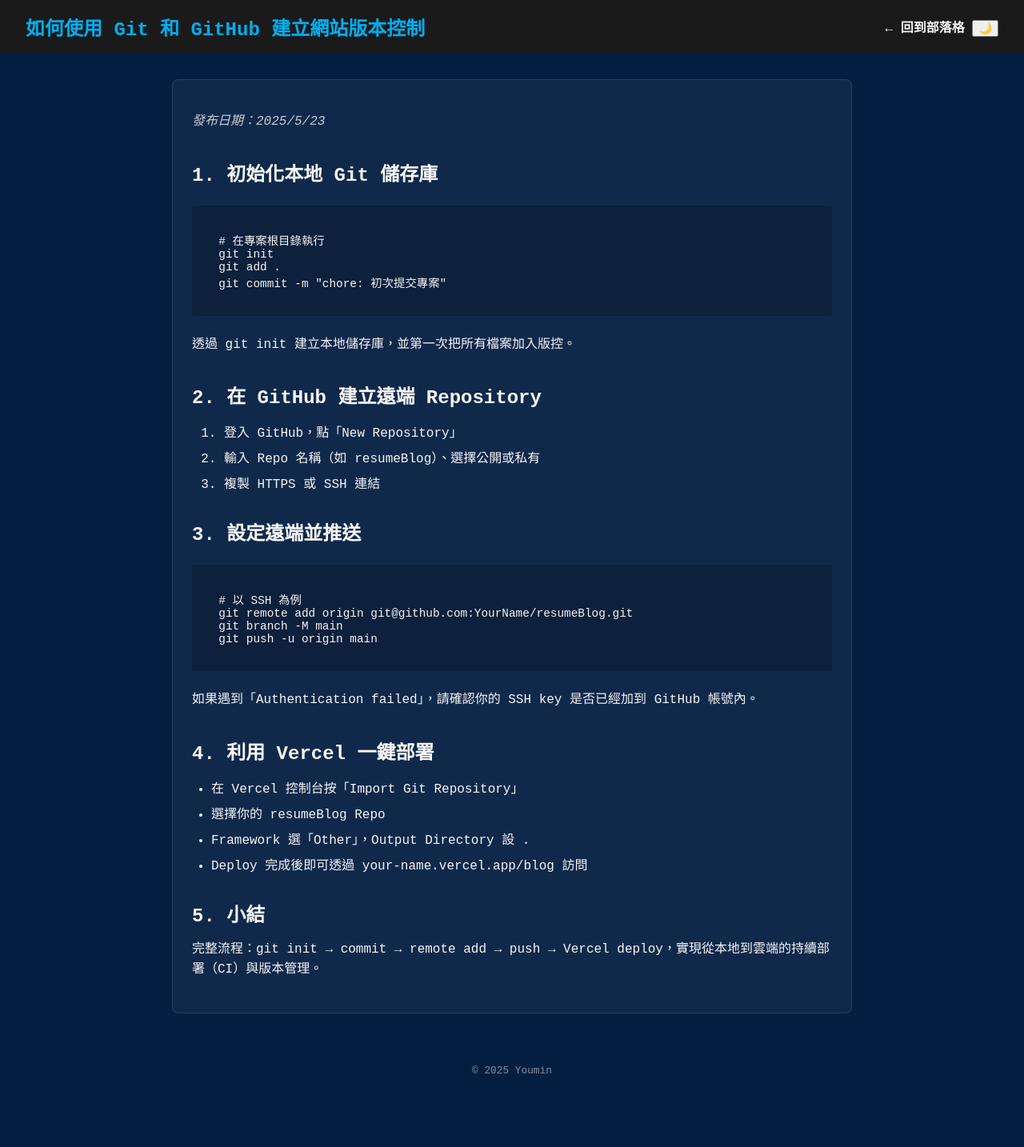
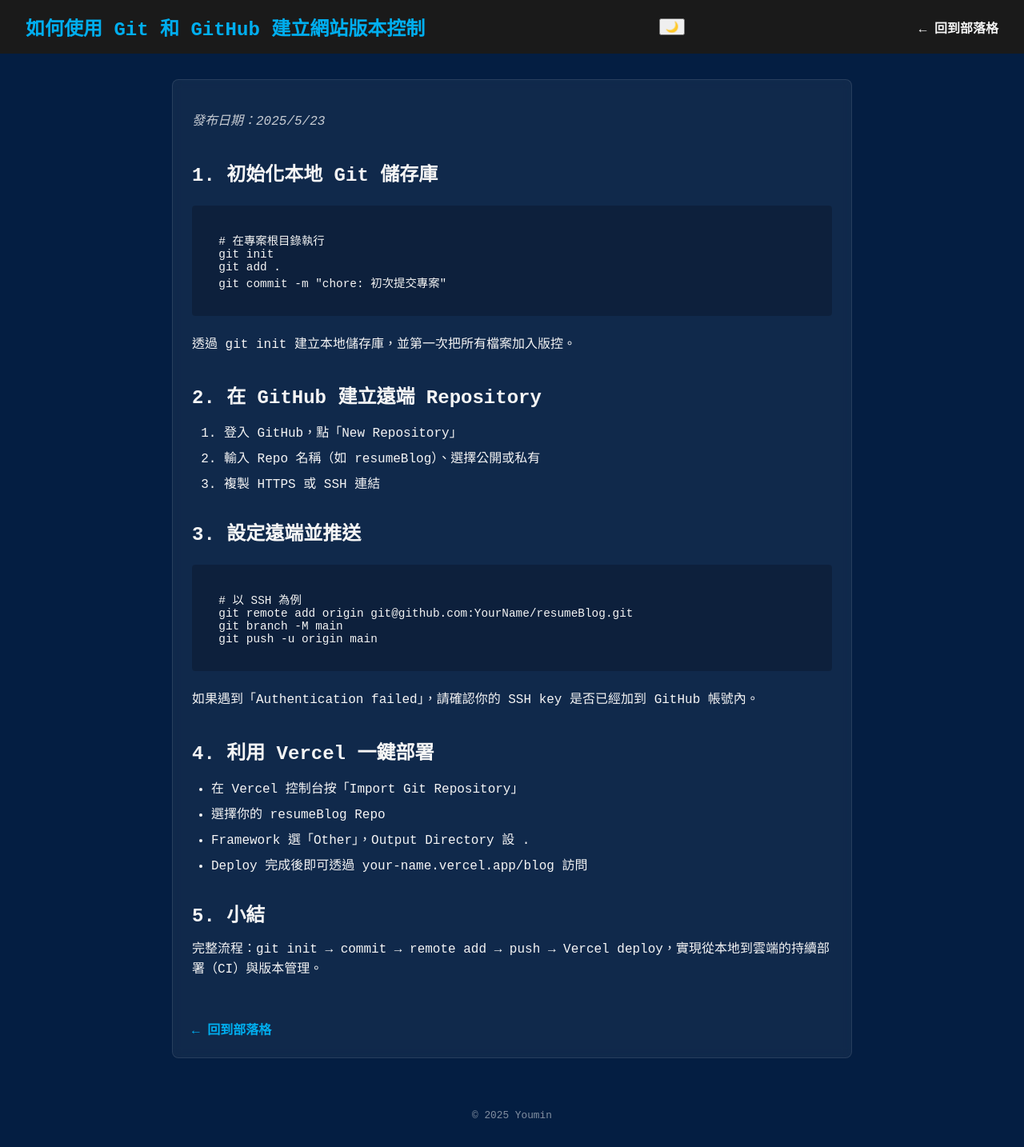
Before and after one commit to YouminLiou/resumeBlog, a plain HTML site: page blog/post2.html in a window 1280 px wide. Shown: the whole page at 80% size. Before the commit the page ends 1378 px from the top, so only its background shows below. Drawn offline with Linux system fonts and the light colour scheme.

Commit message:
fix: 恢復所有頁面 CSS/JS 引用與正確結構

```diff
--- a/blog/post2.html
+++ b/blog/post2.html
@@ -10,9 +10,9 @@
   <body>
     <header>
       <h1>如何使用 Git 和 GitHub 建立網站版本控制</h1>
+      <button id="themeToggle">🌙</button>
       <nav>
         <a href="index.html">← 回到部落格</a>
-        <button id="themeToggle" aria-label="切換主題">🌙</button>
       </nav>
     </header>
     <main>
@@ -66,6 +66,7 @@
             >git init → commit → remote add → push → Vercel deploy</code
           >，實現從本地到雲端的持續部署（CI）與版本管理。
         </p>
+        <nav><a href="index.html">← 回到部落格</a></nav>
       </div>
     </main>
     <footer>© 2025 Youmin</footer>
```
Also changed, not shown: blog/index.html (+1 -1 lines), blog/post1.html (+2 -1 lines), index.html (+2 -2 lines).
